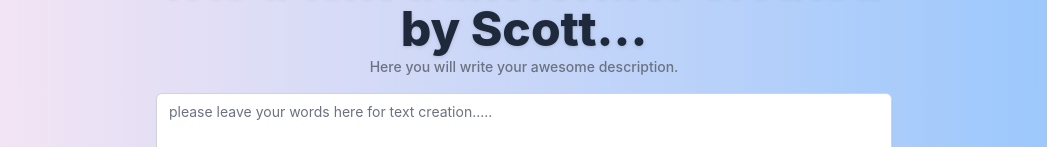
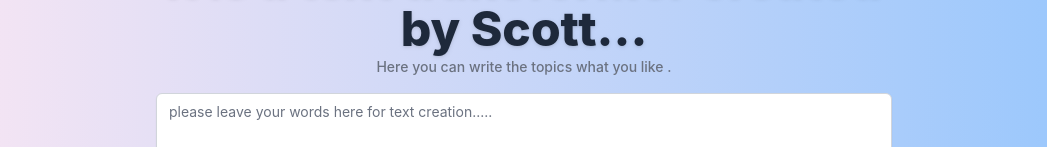
Before and after one commit to smiletoeveryone/text_creation_frontend, a Next.js app: page / in a window 1280 px wide. Shown: the part 165-312 px from the top of the page, without its empty margins (116-1163 px from the left). Built offline with nearby package versions, Linux system fonts and the light colour scheme.

Commit message:
first commit

```diff
--- a/pages/index.js
+++ b/pages/index.js
@@ -53,7 +53,7 @@ export default function Home() {
             it is a text transformer created by Scott...
           </h1>
           <p className="block text-sm text-center font-medium text-gray-500">
-            Here you will write your awesome description.
+            Here you can write the topics what you like .
           </p>
 
           {/* Card & Input field  */}
```
